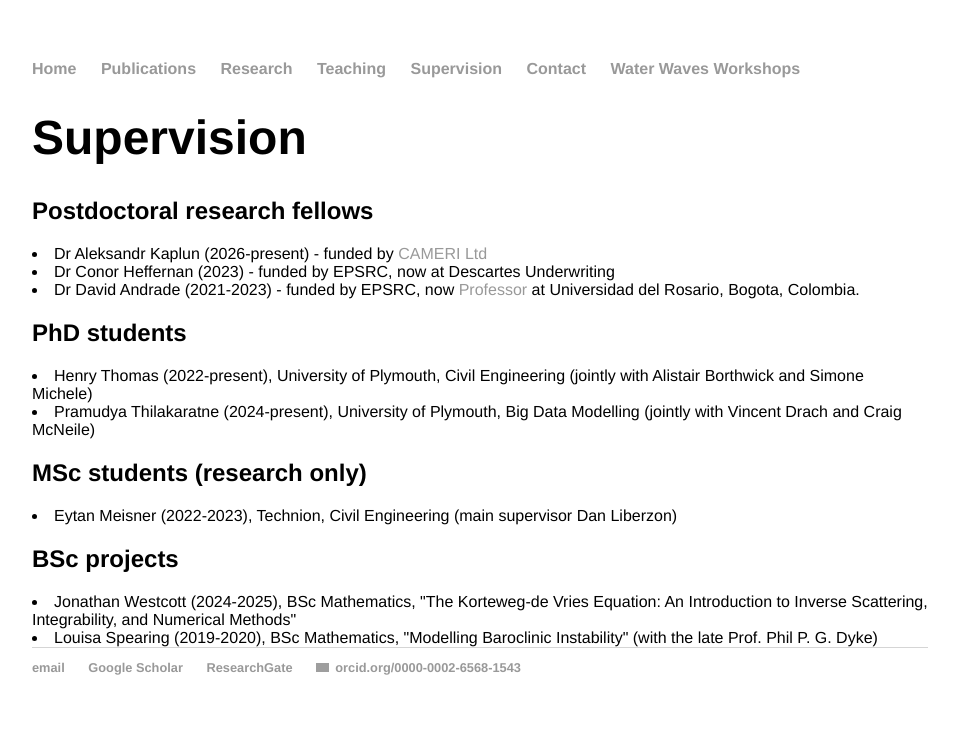
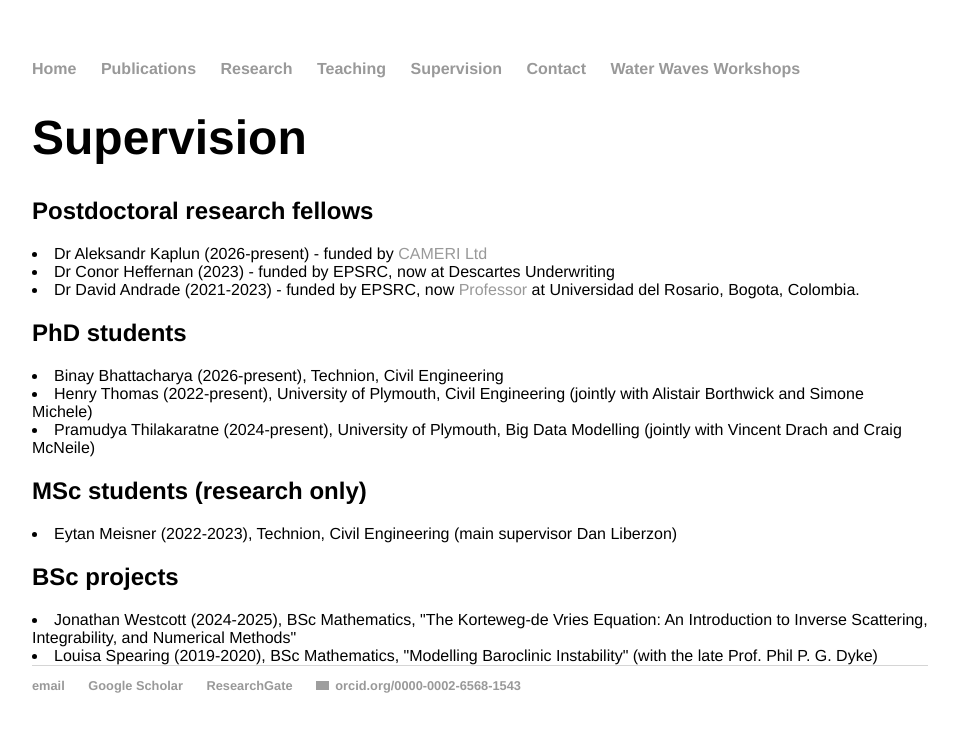
Before and after one commit to rstuhlmeier/rstuhlmeier.github.io, a Jekyll site: the page built from supervision/index.html, in a window 1280 px wide. Shown: the top 732 px of the page, without its empty margins (160-1118 px from the left). Built offline with Jekyll 4.4.1, drawn with Linux system fonts in a browser that asks for light colours; grey boxes are pictures that could not be loaded.

Commit message:
Update index.html

```diff
--- a/supervision/index.html
+++ b/supervision/index.html
@@ -11,6 +11,7 @@ title: Raphael Stuhlmeier - Supervision
 <li>Dr David Andrade (2021-2023) - funded by EPSRC, now <a href="https://pure.urosario.edu.co/en/persons/david-eugenio-andrade-perez">Professor</a> at Universidad del Rosario, Bogota, Colombia.</li>
 
 <h2>PhD students</h2>
+<li>Binay Bhattacharya (2026-present), Technion, Civil Engineering</li>
 <li>Henry Thomas (2022-present), University of Plymouth, Civil Engineering (jointly with Alistair Borthwick and Simone Michele)</li>
 <li>Pramudya Thilakaratne (2024-present), University of Plymouth, Big Data Modelling (jointly with Vincent Drach and Craig McNeile)</li>
 
```
